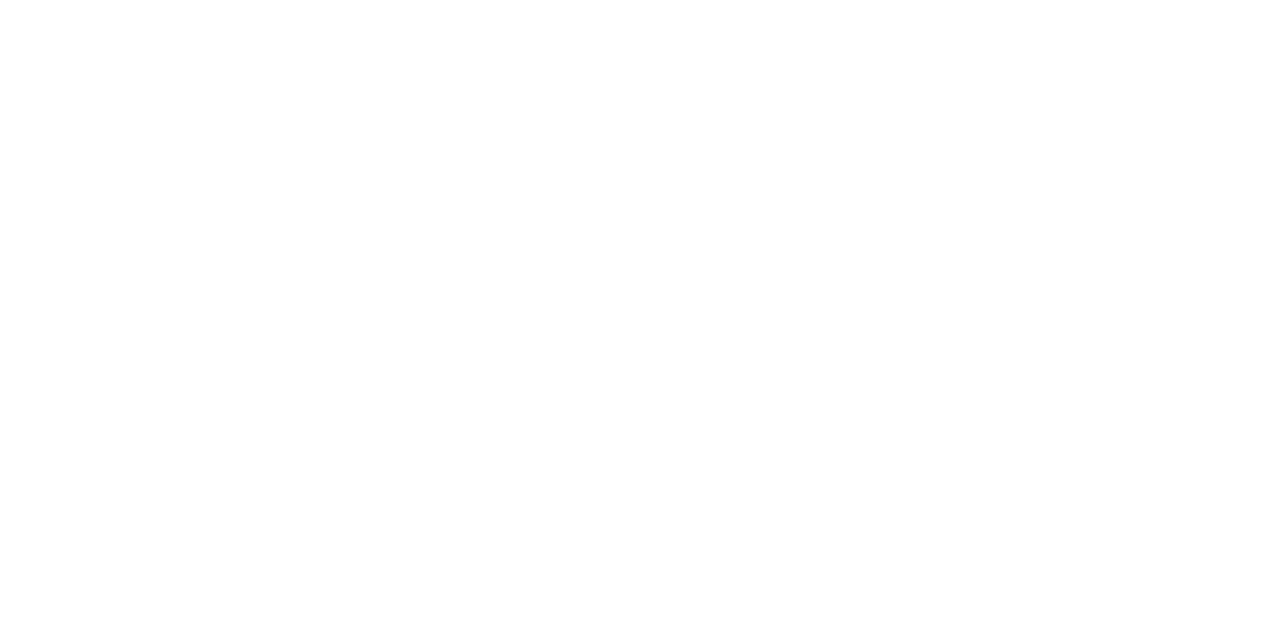
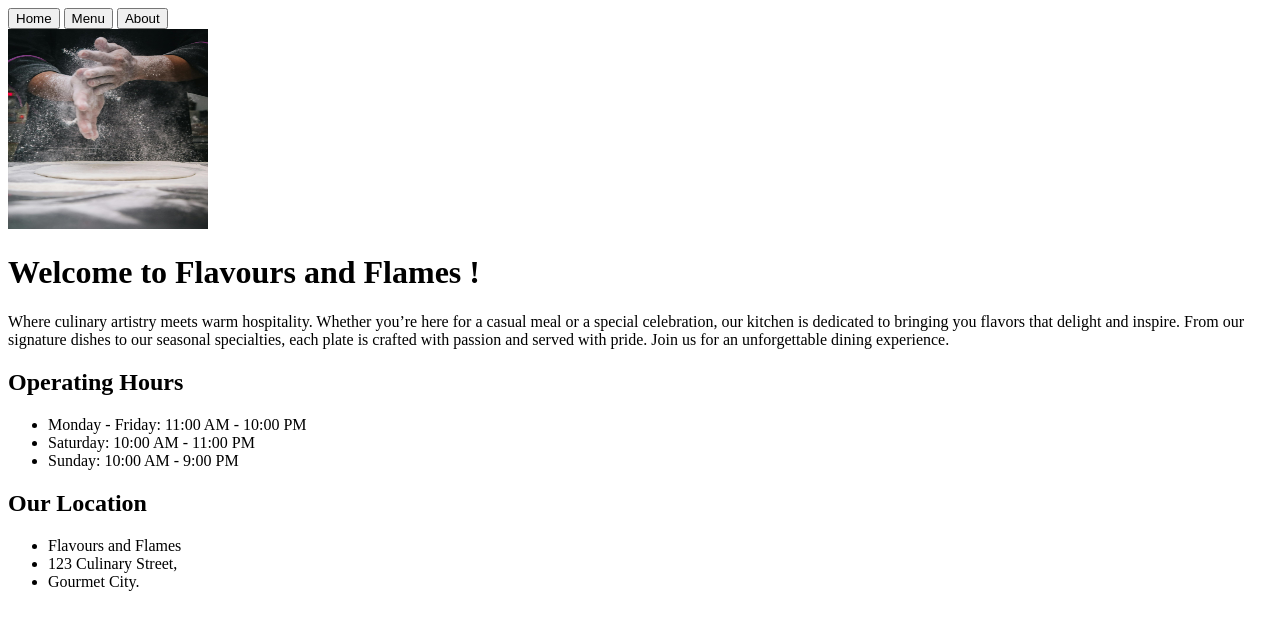
Before and after one commit to StewardRighteous/top-restaurant-page, a website built with webpack: page src/template.html in a window 1280 px wide. Built offline with nearby package versions, Linux system fonts and the light colour scheme.

Commit message:
add content to the homepage

```diff
--- /dev/null
+++ b/src/css/homepage.css
@@ -0,0 +1,4 @@
+img{
+    height: 200px;
+    width: 200px;
+}
--- /dev/null
+++ b/src/homepage.js
@@ -0,0 +1,58 @@
+import cookingDoughImage from "./img/cooking-dough.jpg"
+import "./css/homepage.css";
+
+export default function createHomePage() {
+    // creating elements
+    const restaurantImage = document.createElement("img");
+    const restaurantName = document.createElement("h1");
+    const welcomeMessage = document.createElement("p");
+    const operatingHoursHeading = document.createElement("h2");
+    const operatingHoursList = document.createElement("ul");
+    const workingHourMainDays = document.createElement("li");
+    const workingHourSaturday = document.createElement("li");
+    const workingHourSunday = document.createElement("li");
+    const locationHeading = document.createElement("h2");
+    const locationAddress = document.createElement("ul");
+    const addressLine1 = document.createElement("li");
+    const addressLine2 = document.createElement("li");
+    const addressLine3 = document.createElement("li");
+
+    // Adding information to elements
+    restaurantImage.src = cookingDoughImage;
+    restaurantName.textContent = "Welcome to Flavours and Flames !";
+    welcomeMessage.textContent = `Where culinary artistry meets warm hospitality. Whether you’re here for a casual meal or a special celebration,
+            our kitchen is dedicated to bringing you flavors that delight and inspire. From our signature dishes to our
+            seasonal specialties, each plate is crafted with passion and served with pride. Join us for an unforgettable
+            dining experience.`;
+    operatingHoursHeading.textContent = "Operating Hours";
+    workingHourMainDays.textContent = "Monday - Friday: 11:00 AM - 10:00 PM";
+    workingHourSaturday.textContent = "Saturday: 10:00 AM - 11:00 PM";
+    workingHourSunday.textContent = "Sunday: 10:00 AM - 9:00 PM";
+    locationHeading.textContent = "Our Location";
+    addressLine1.textContent = "Flavours and Flames";
+    addressLine2.textContent = "123 Culinary Street,"
+    addressLine3.textContent = "Gourmet City."
+
+    // Selecting Main Content Section
+    const content = document.querySelector("div#content");
+
+    // Adding everything to content page
+    operatingHoursList.append(workingHourMainDays,
+        workingHourSaturday,
+        workingHourSunday
+    );
+    locationAddress.append(addressLine1,
+        addressLine2,
+        addressLine3
+    );
+    content.append(restaurantImage,
+        restaurantName,
+        welcomeMessage,
+        operatingHoursHeading,
+        operatingHoursList,
+        locationHeading,
+        locationAddress,
+    );
+
+
+}
--- a/src/index.js
+++ b/src/index.js
@@ -1 +1,3 @@
-console.log("Running");
+import createHomePage from "./homepage";
+
+createHomePage();
--- a/src/template.html
+++ b/src/template.html
@@ -1,11 +1,22 @@
 <!DOCTYPE html>
 <html lang="en">
+
 <head>
     <meta charset="UTF-8">
     <meta name="viewport" content="width=device-width, initial-scale=1.0">
-    <title>Restaurant Page</title>
+    <title>🍪Flavours & Flames🔥</title>
 </head>
+
 <body>
+    <header>
+        <nav>
+            <button>Home</button>
+            <button>Menu</button>
+            <button>About</button>
+        </nav>
+    </header>
+    <div id="content">
+    </div>
+</body>
 
-</body>
 </html>
```
Also changed, not shown: src/css/main.css (added), src/img/cooking-dough.jpg (added), src/img/restaurant-food.jpg (added), 2 other files.
